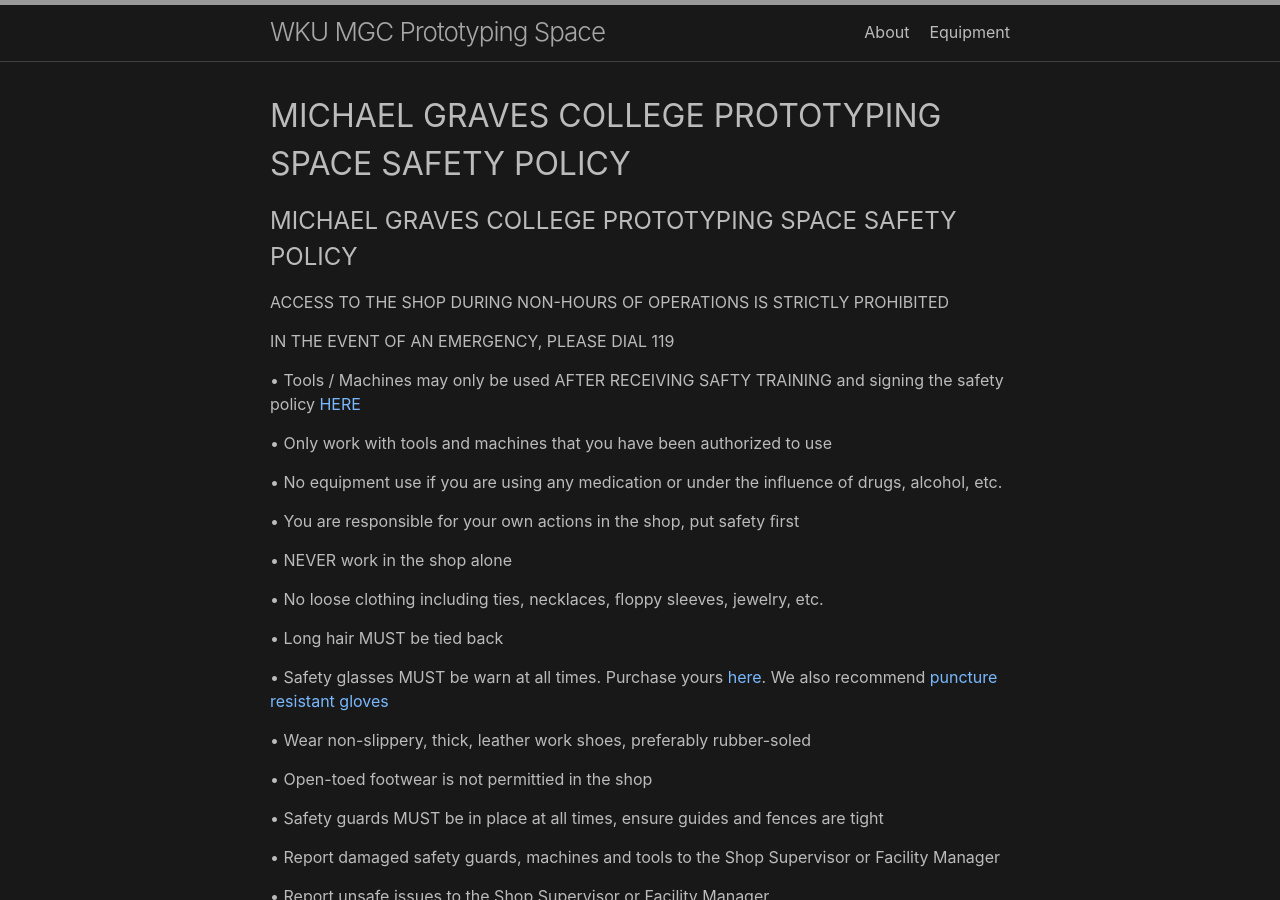
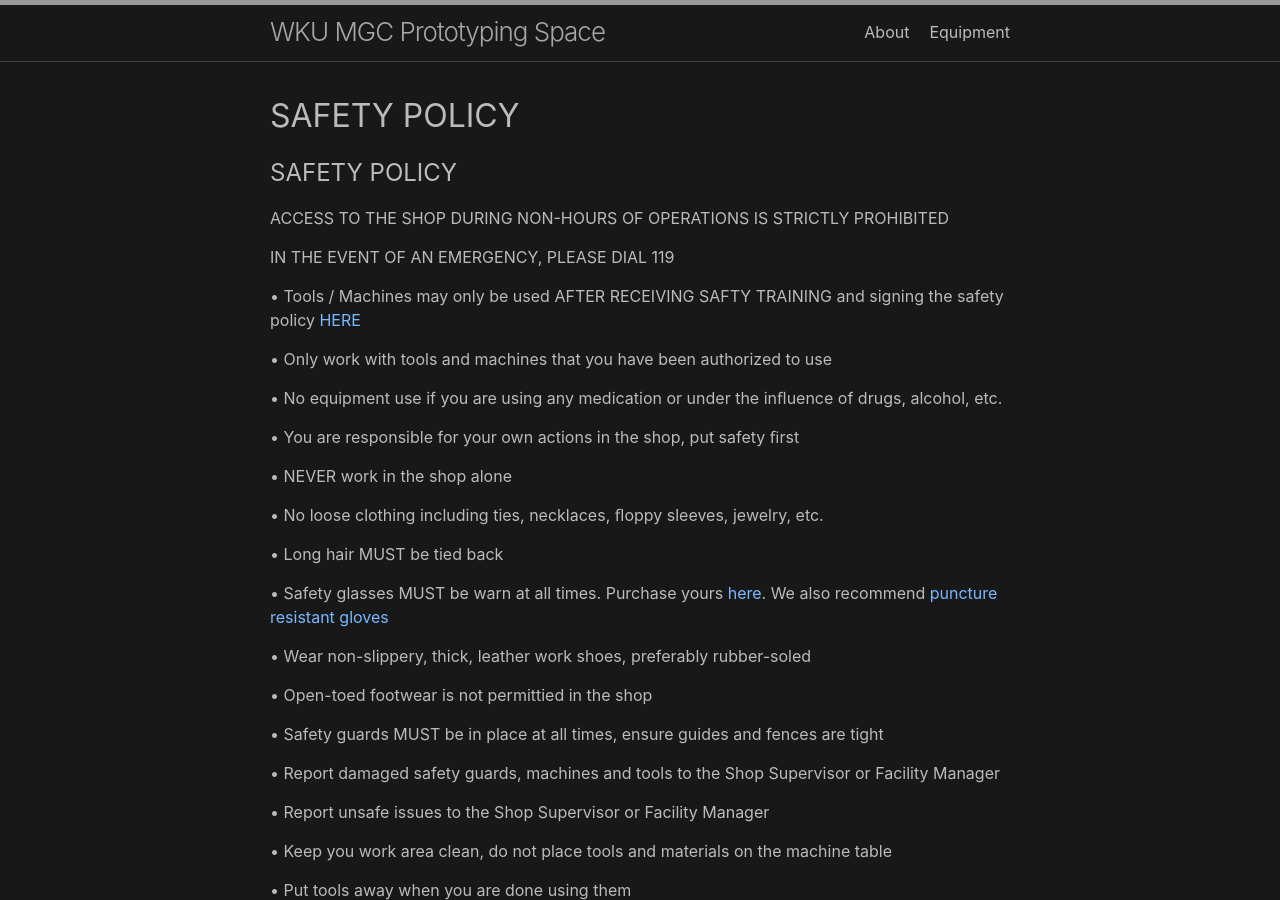
Before and after one commit to KeanMGC/WKUProtoSpace, a Jekyll site: the page built from index.md, in a window 1280 px wide and 900 px high. Built offline with Jekyll 4.4.1, drawn with Linux system fonts in a browser that asks for light colours; our own code applies the rules of GitHub Pages for plain Markdown files.

Commit message:
Update index.md

```diff
--- a/index.md
+++ b/index.md
@@ -8,7 +8,7 @@
 layout: home
 ---
 
-## MICHAEL GRAVES COLLEGE PROTOTYPING SPACE SAFETY POLICY
+## SAFETY POLICY
 ACCESS TO THE SHOP DURING NON-HOURS OF OPERATIONS IS STRICTLY PROHIBITED
 
 IN THE EVENT OF AN EMERGENCY, PLEASE DIAL 119
```
